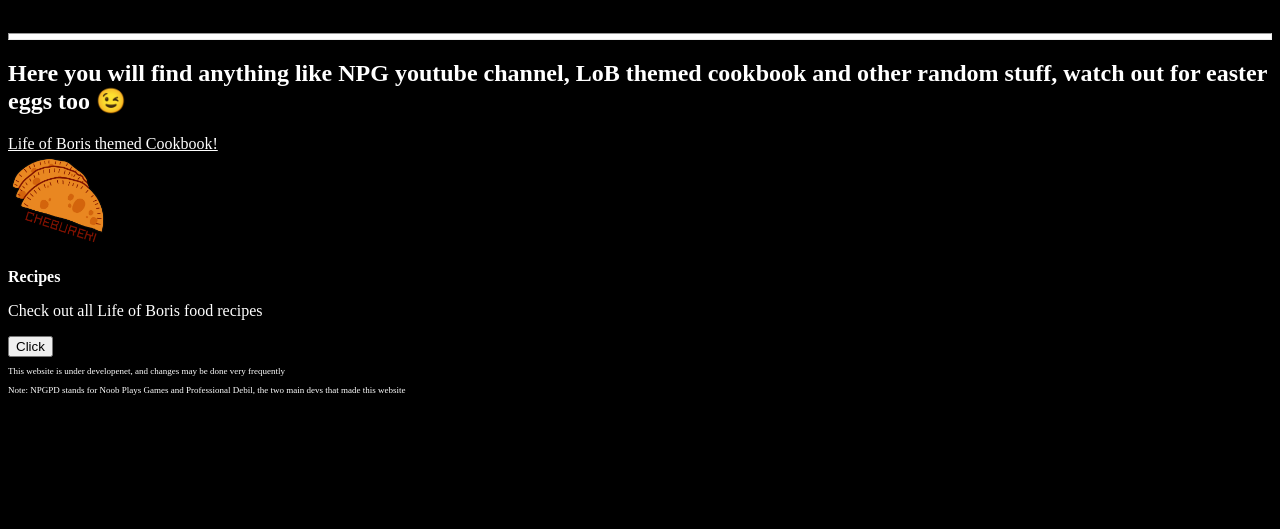
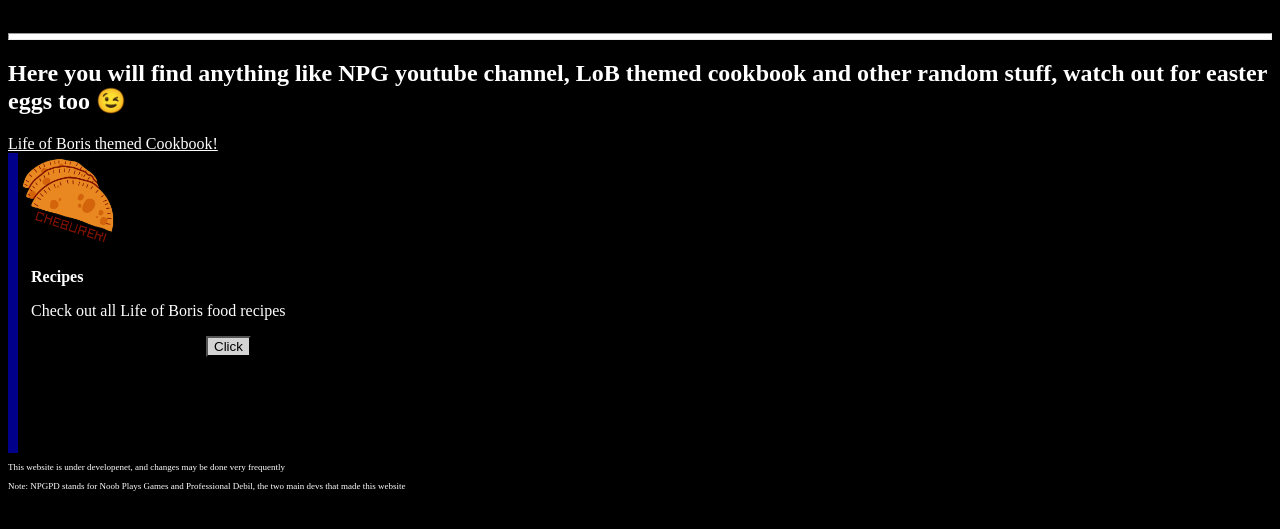
Before and after one commit to Piotr88e/Piotr88e.github.io, a plain HTML site: page index.html in a window 1280 px wide. Shown: the part 165-694 px from the top of the page. Drawn offline with Linux system fonts and the light colour scheme.

Commit message:
Update main page.css

```diff
--- a/assets/css/main page.css
+++ b/assets/css/main page.css
@@ -15,3 +15,22 @@
 .whitecolor {
   color: white;
 }
+
+.recipe_button {
+    border-radius: 0px 20px 20px 0px;
+    border-color: white;
+    border-left: 10px solid darkblue;
+    background-color: black;
+    width: 275px;
+    height: 300px;
+    color: white;
+}
+
+.recipe_button_text{
+    padding-left: 13px;
+    padding-bottom: 20px;
+}
+
+.button_recipe{
+    margin-left: 175px;
+    background-color: lightgrey;
```
